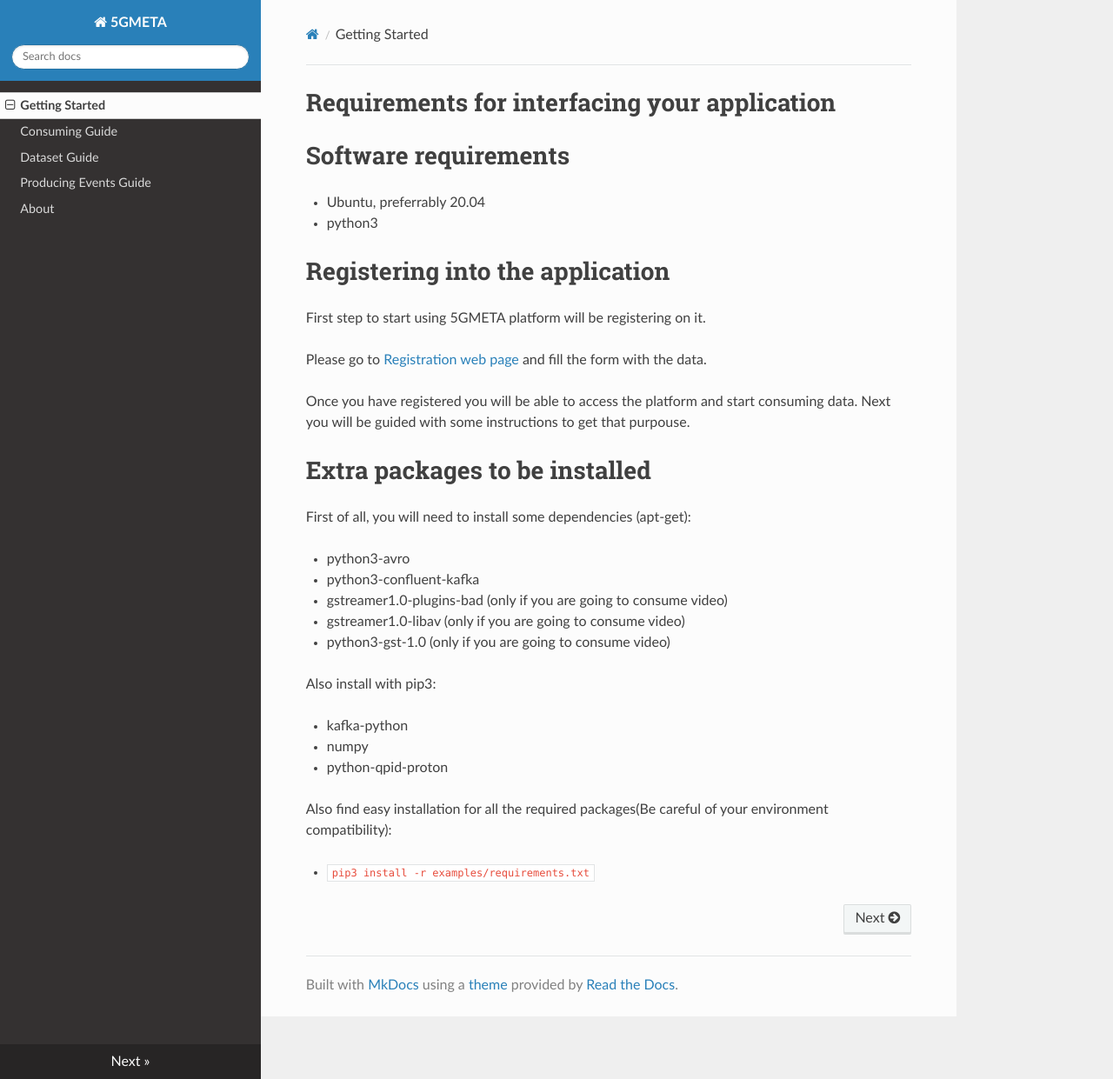
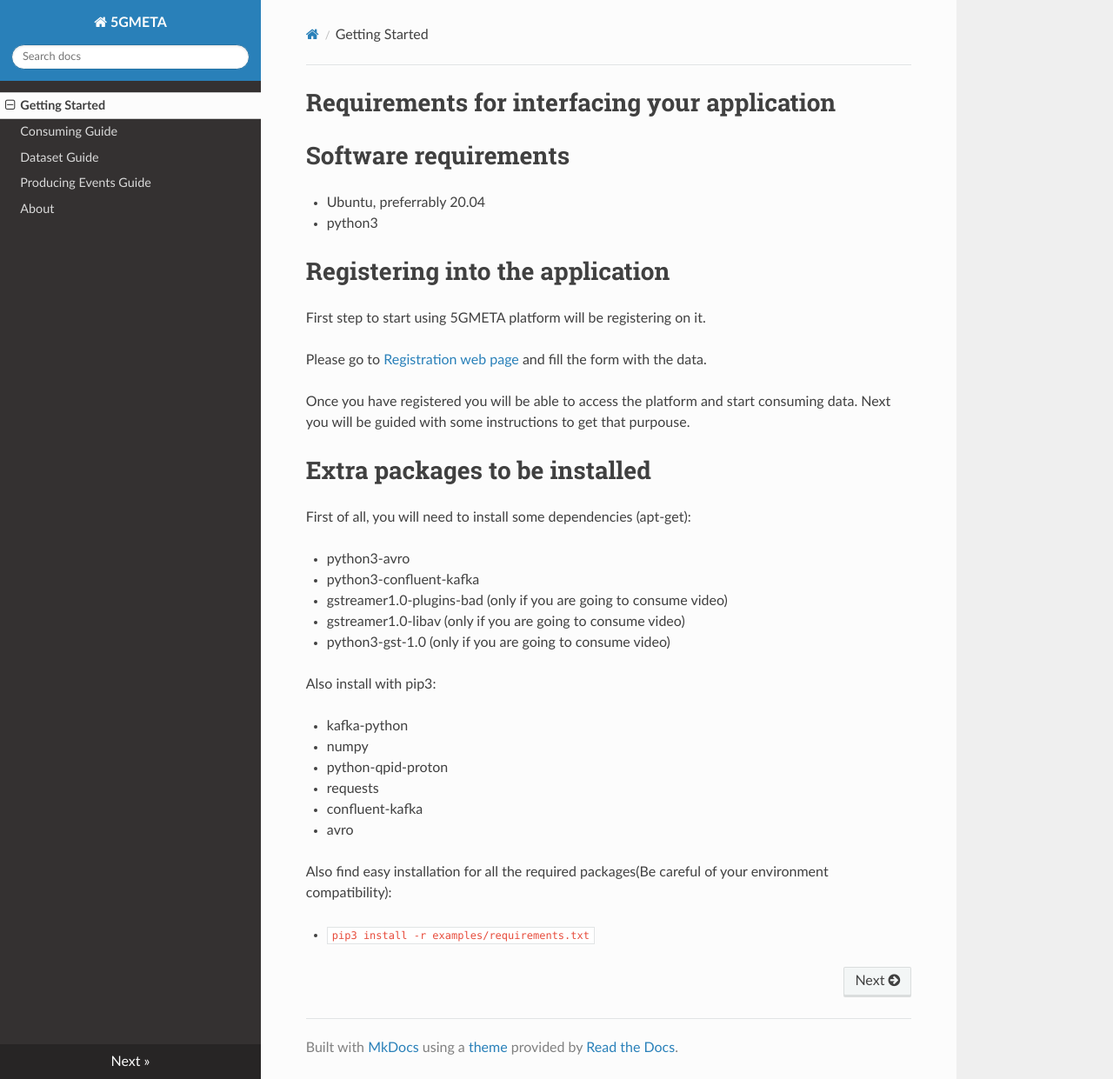
Before and after one commit to jperezcolmenar/5gmeta-dev, an MkDocs documentation site: the page built from docs/getting-started.md, in a window 1280 px wide and 1241 px high. Shown: the whole window at 87% size. Built offline with MkDocs 1.6.1, drawn with Linux system fonts in a browser that asks for light colours; nearby versions of some CDN libraries.

Commit message:
Update getting-started.md
Update the list of required packages as listed in requirement.txt file

```diff
--- a/docs/getting-started.md
+++ b/docs/getting-started.md
@@ -29,6 +29,9 @@
 * kafka-python
 * numpy
 * python-qpid-proton
+* requests
+* confluent-kafka
+* avro
 
 Also find easy installation for all the required packages(Be careful of your environment compatibility):
 
```
